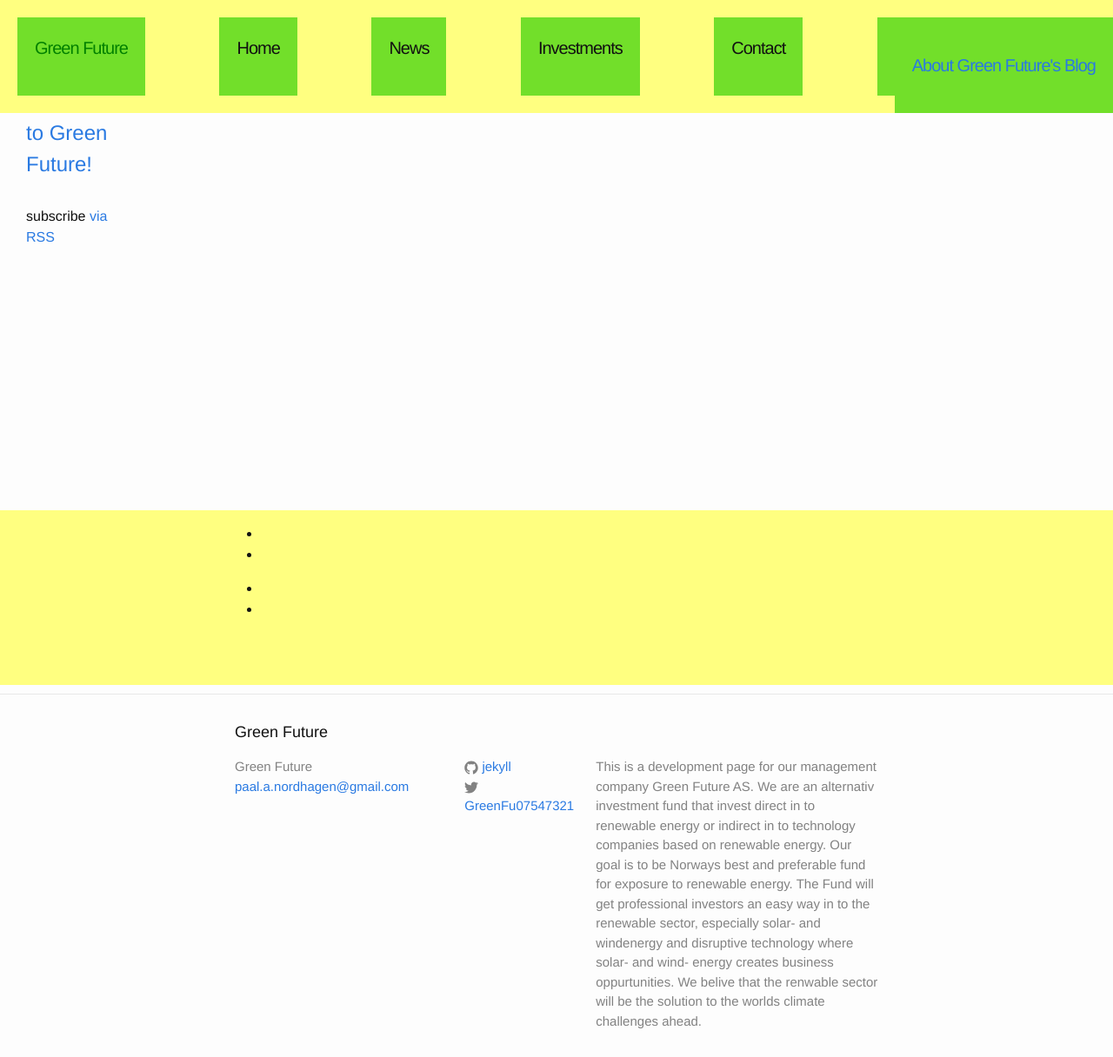
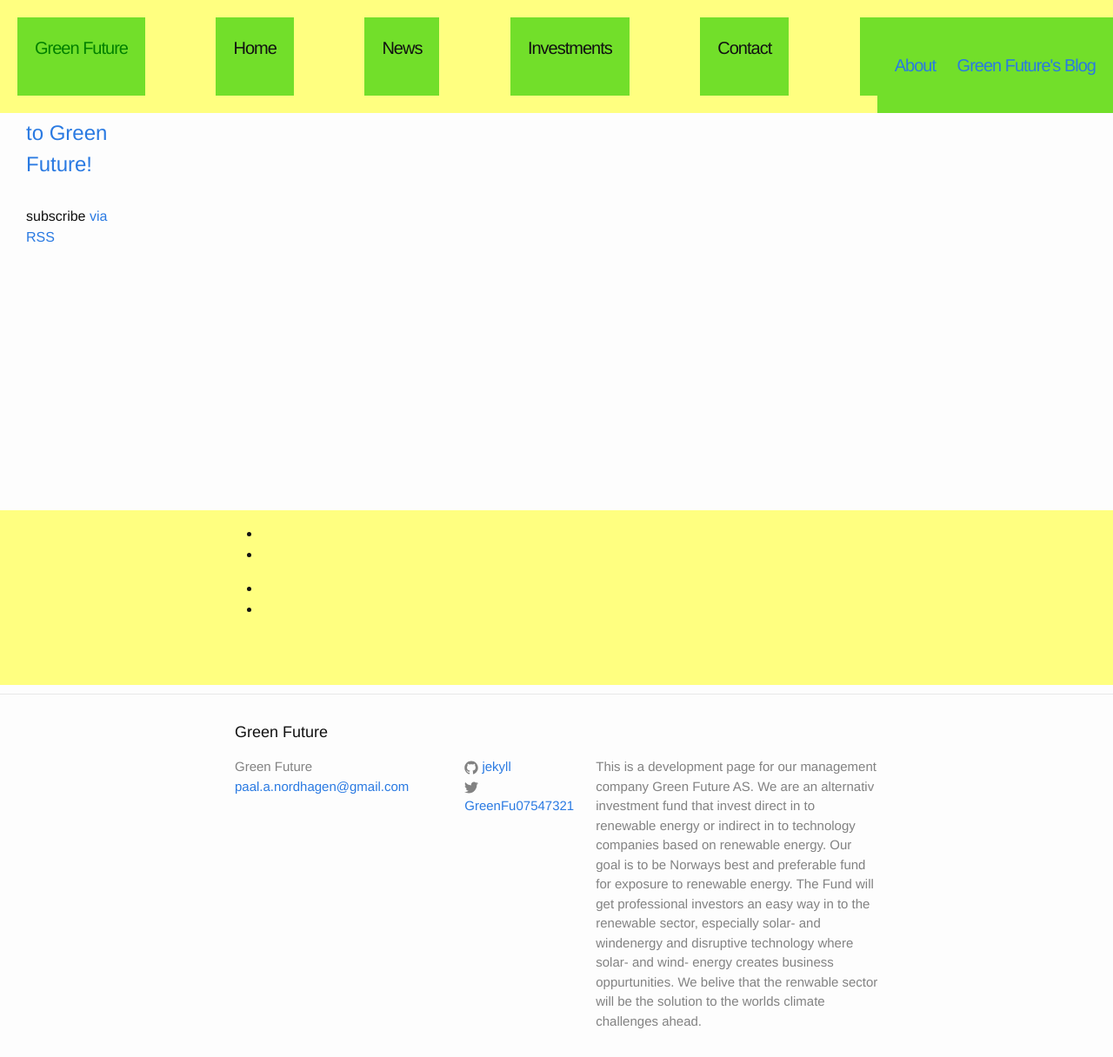
Before and after one commit to Paal-August/Paal-August.github.io, a Jekyll site: the page built from index.html, in a window 1280 px wide and 1216 px high. Shown: the whole window at 87% size. Built offline with Jekyll 4.4.1, drawn with Linux system fonts in a browser that asks for light colours.

Commit message:
Update _layout.scss

```diff
--- a/_sass/_layout.scss
+++ b/_sass/_layout.scss
@@ -128,15 +128,15 @@
 
     } */
 
-/*    .page-link {
-        color: $text-color;
+   .page-link {
+        /*color: $text-color;*/
         line-height: $base-line-height;
         // Gaps between nav items, but not on the last one
         &:not(:last-child) {
             margin-right: 20px;
         }
 
-    } */
+    }
 
     @include media-query($on-palm) {
         position: absolute;
```
